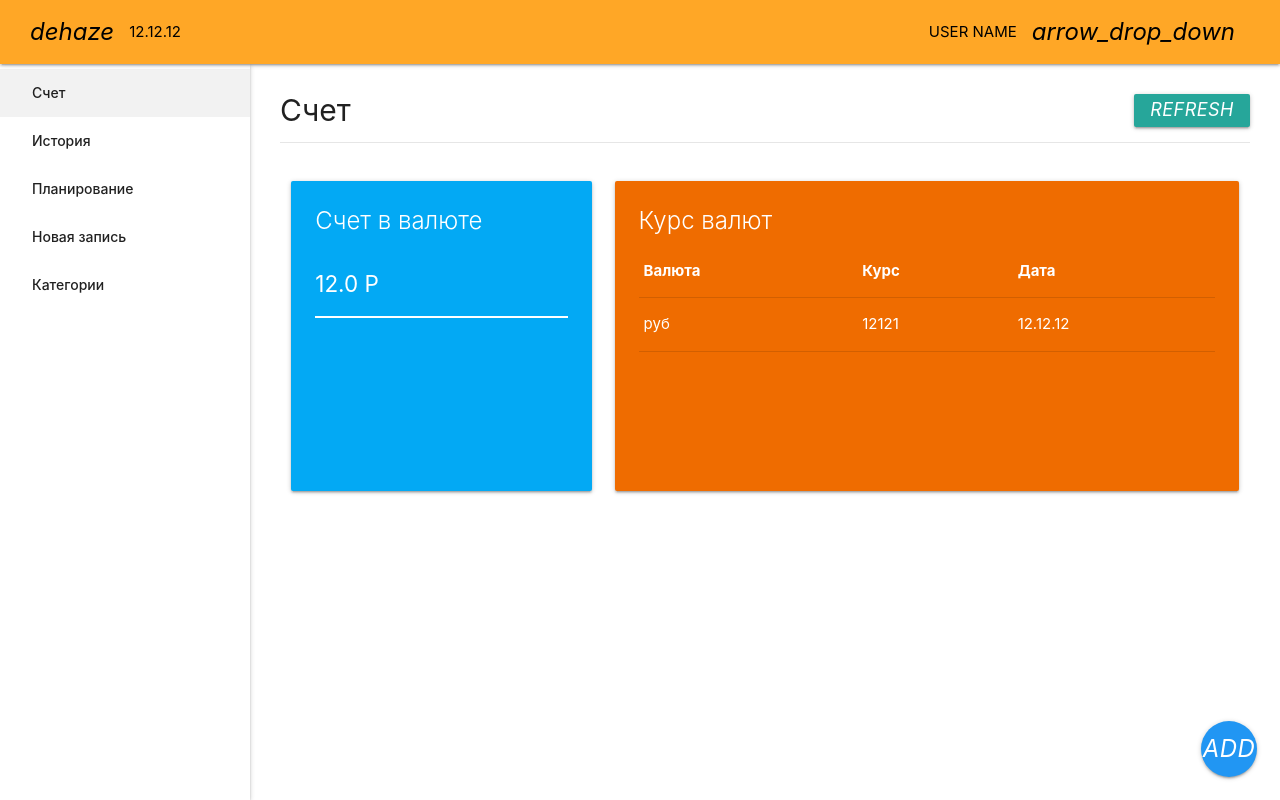
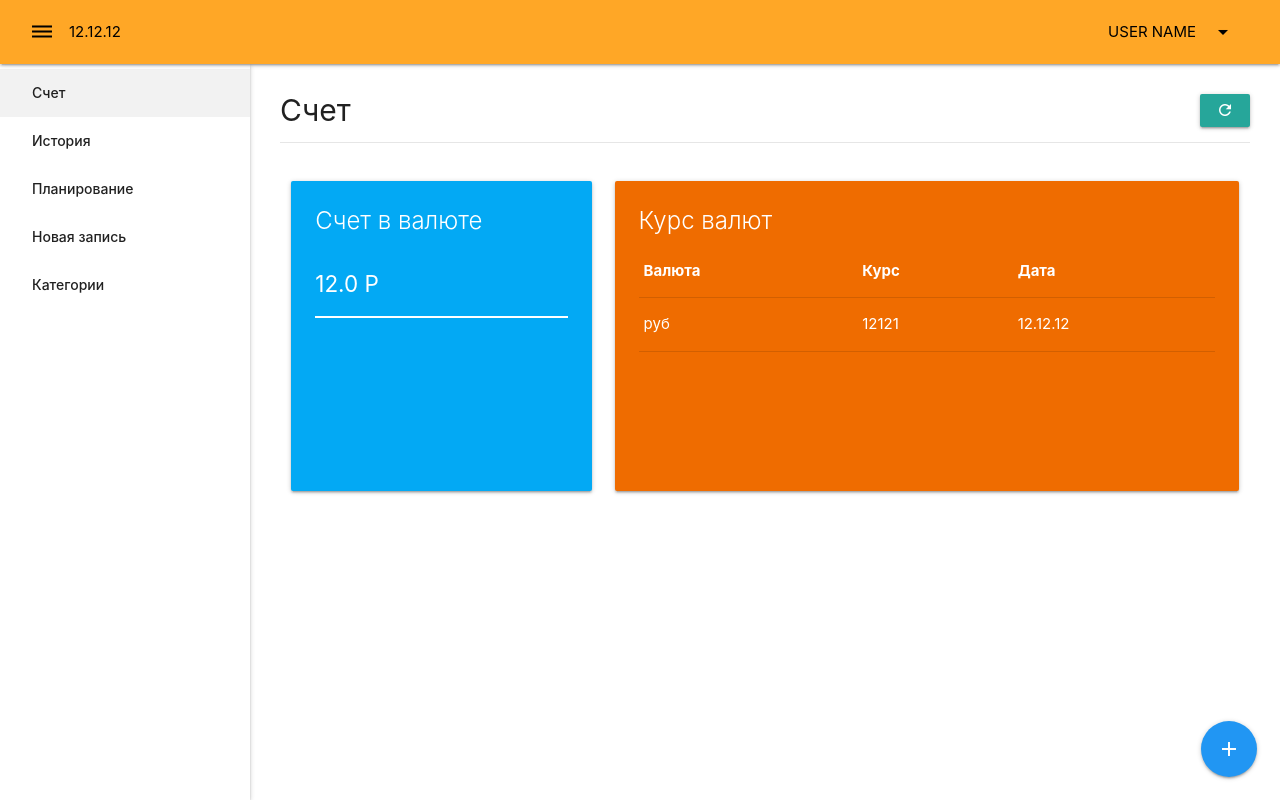
Before and after one commit to hopmen/vue-crm, a Vue app: page / in a window 1280 px wide. Built offline with nearby package versions, Linux system fonts and the light colour scheme; the HTML template or start-up script is replaced by a standard one.

Commit message:
Исправлено кривое отоброжение иконок

```diff
--- a/package.json
+++ b/package.json
@@ -9,6 +9,7 @@
   },
   "dependencies": {
     "core-js": "^2.6.5",
+    "material-icons": "^0.3.1",
     "materialize-css": "^1.0.0-rc.2",
     "register-service-worker": "^1.6.2",
     "vue": "^2.6.10",
--- a/src/App.vue
+++ b/src/App.vue
@@ -1,7 +1,7 @@
 <template>
   <div id="app">
     <component :is="layout">
-      <router-view/>
+      <router-view />
     </component>
   </div>
 </template>
@@ -9,9 +9,10 @@
 <script>
   import EmptyLayout from '@/layouts/EmptyLayout'
   import MainLayout from '@/layouts/MainLayout'
+
   export default {
     computed: {
-    layout() {
+      layout () {
         return (this.$route.meta.layout || 'empty') + '-layout'
       }
     },
@@ -24,5 +25,6 @@ export default {
 
 <style lang="scss">
   @import '~materialize-css/dist/css/materialize.min.css';
+  @import '~material-icons/iconfont/material-icons.css';
   @import 'assets/index.css';
 </style>
```
Also changed, not shown: 1 other file (tests, documents, lock files or other folders). Lines whose indentation alone changed are shown as unchanged.
